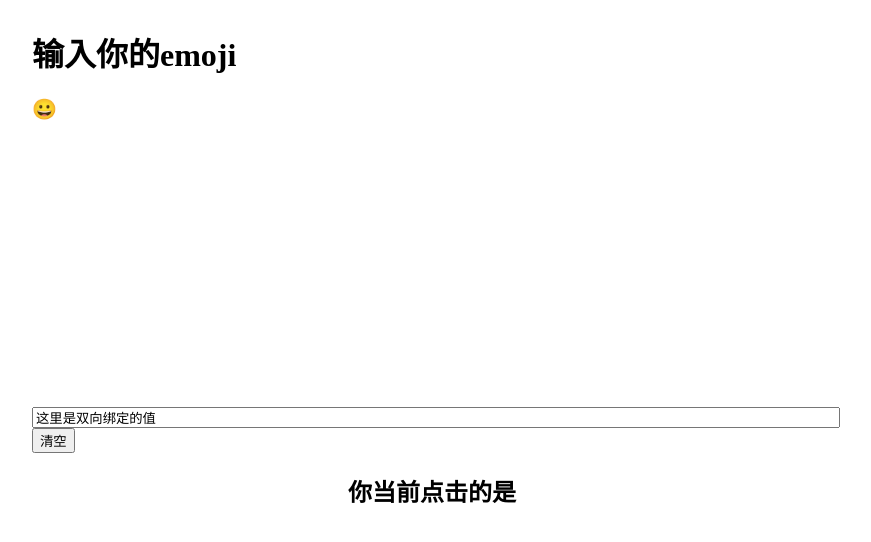
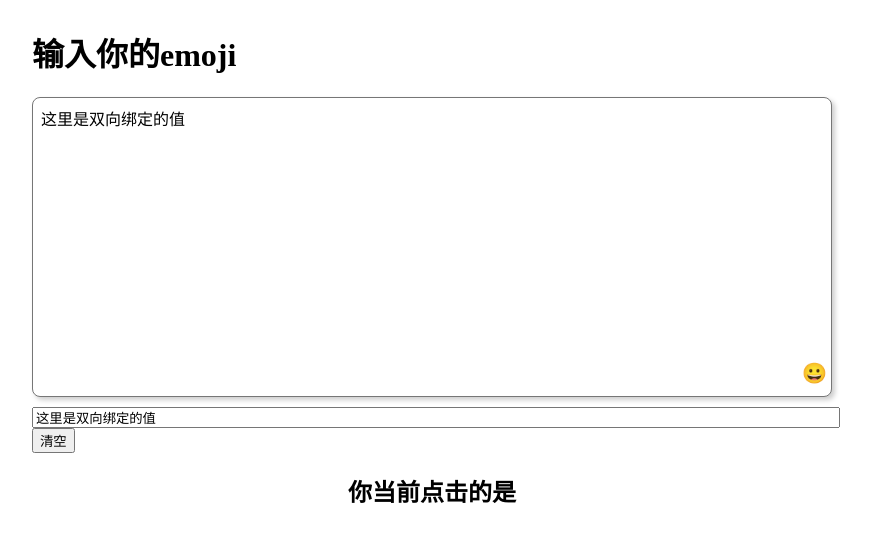
Before and after one commit to ADKcodeXD/Vue3-Emoji, a Vue app: page / in a window 1280 px wide. Shown: the top 542 px of the page, without its empty margins (208-1079 px from the left). Built offline with nearby package versions, Linux system fonts and the light colour scheme.

Commit message:
feat: 🎸 增加文本框选项 支持双向绑定 支持keepalive 支持默认选项卡

```diff
--- a/src/components/V3Emoji.vue
+++ b/src/components/V3Emoji.vue
@@ -1,11 +1,42 @@
 <template>
-  <div class="emoji-container" ref="EmojiEl">
+  <div id="EmojiItem" class="emoji-item" ref="EmojiEl">
+    <div class="emoji-container" v-if="!textArea">
       <div class="emoji-container-open-btn" @click="isPollupShow = !isPollupShow">
         <slot>😀</slot>
       </div>
       <PollUp
-      v-if="isPollupShow"
-      @click-emoji="(val:string) => emit('clickEmoji', val)"
+        v-if="(isPollupShow && !textArea) || keep"
+        v-show="keep ? isPollupShow : true"
+        @click-emoji="clickEmoji"
+        :size="size"
+        ref="pollUpEl"
+        :theme="theme"
+        :skin="skin"
+        :disableGroup="disableGroup"
+        :optionsName="optionsName"
+        :unicode-version="unicodeVersion"
+        :need-local="recent"
+        :defaultSelect="defaultSelect"
+        :fulldata="fulldata"
+      />
+    </div>
+    <div class="emoji-textarea" v-else>
+      <textarea
+        v-model="textValue"
+        ref="textarea"
+        :placeholder="textAreaOption.placeholder"
+        :rows="textAreaOption.rows"
+        :cols="textAreaOption.cols"
+        :style="{ resize: textAreaOption.resize }"
+      ></textarea>
+      <div class="emoji-textarea-pollup-container">
+        <div @click="isPollupShow = !isPollupShow" class="emoji-textarea-open-btn">
+          <slot>😀</slot>
+        </div>
+        <PollUp
+          v-if="(isPollupShow && textArea) || keep"
+          v-show="keep ? isPollupShow : true"
+          @click-emoji="clickEmoji"
           :size="size"
           :theme="theme"
           :skin="skin"
@@ -13,14 +44,17 @@
           :optionsName="optionsName"
           :unicode-version="unicodeVersion"
           :need-local="recent"
+          :defaultSelect="defaultSelect"
         />
+      </div>
+    </div>
   </div>
 </template>
 <script setup lang="ts">
 import '../assets/styles/V3Emoji.scss';
 import PollUp from './PollUp.vue';
-const emit = defineEmits(['clickEmoji', 'close']);
-withDefaults(
+const emit = defineEmits(['clickEmoji', 'close', 'update:modelValue', 'changeText']);
+const props = withDefaults(
   defineProps<{
     size?: 'mid' | 'small' | 'big'; //大小选项
     disableGroup?: string[]; //用于禁用部分组的 如果不需要自带的几个组 那就传进来
@@ -29,33 +63,108 @@ withDefaults(
     optionsName?: Emoji.JsonData; //用于重置板块名字
     theme?: 'dark' | 'default'; //支持暗黑或者亮色主题
     skin?: 'dark' | 'middark' | 'mid' | 'midlight' | 'light' | 'none'; //用于设置emoji的肤色设置
-    recent?: boolean;
+    recent?: boolean; //是否需要最近使用过的emoji
+    defaultSelect?: string; //默认选中某个板块
+    fulldata?: boolean; //是否将整个emoji发送出去
+    textArea?: boolean; //是否需要文本框
+    textAreaOption?: Emoji.TextAreaOptions; //文本框的配置项
+    modelValue?: string; //文本框的值
+    customSize?: Emoji.CustomSize; //自定义大小
+    keep?: boolean; //是否需要保持上次浏览的位置
   }>(),
   {
     size: 'mid',
-    disableGroup: () => [],
     unicodeVersion: 11,
     theme: 'default',
     skin: 'none',
     recent: false,
+    defaultSelect: 'Smileys & Emotion',
+    fulldata: false,
+    textArea: false,
+    modelValue: '',
+    keep: false,
     optionsName: () => {
       return {};
+    },
+    disableGroup: () => [],
+    textAreaOption: () => {
+      return {
+        placeholder: '请输入文字',
+        rows: 5,
+        cols: 30,
+        resize: 'none'
+      };
     }
   }
 );
+if (props.customSize) {
+  provide('customSize', props.customSize);
+}
+const textValue = ref(props.modelValue);
 const EmojiEl = ref();
+const textarea = ref();
+const start = ref(0); //记录光标的位置
+const end = ref(0); //记录光标的位置
 const isPollupShow = ref(false);
-const clickOutSize = (e: MouseEvent) => {
-  if (!EmojiEl.value?.contains(e.target as Node)) {
+const textAreaClickOutSide = (e: any) => {
+  let elment = e.target;
+  if (!elment) return false;
+  else {
+    while (elment.className && elment.className !== 'pollup') {
+      elment = elment.parentNode;
+    }
+    if (elment.className && elment.className === 'pollup') {
+      return false;
+    } else {
+      return true;
+    }
+  }
+};
+const clickOutSide = (e: MouseEvent) => {
+  if (!EmojiEl.value?.contains(e.target as HTMLElement) && textAreaClickOutSide(e)) {
     isPollupShow.value = false;
     emit('close');
   }
 };
+const clickEmoji = (emoji: Emoji.EmojiItem) => {
+  if (props.textArea) {
+    if (textarea.value) {
+      let front = textValue.value.substring(0, start.value);
+      let rear = textValue.value.substring(end.value, textValue.value.length);
+      textValue.value = front + emoji.emoji + rear;
+      start.value = front.length + emoji.emoji.length;
+      end.value = front.length + emoji.emoji.length;
+    }
+  }
+  emit('clickEmoji', props.fulldata ? emoji : emoji.emoji);
+};
+const recordCursor = (focus: boolean) => {
+  if (props.textArea && textarea.value) {
+    start.value = textarea.value.selectionStart;
+    end.value = textarea.value.selectionEnd;
+  }
+  focus ? (isPollupShow.value = false) : '';
+};
+watchEffect(() => {
+  emit('update:modelValue', textValue.value);
+  emit('changeText', textValue.value);
+});
+watch(props, val => {
+  textValue.value = props.modelValue;
+});
 onMounted(() => {
-  document.addEventListener('click', clickOutSize);
+  document.addEventListener('click', clickOutSide);
+  if (props.textArea) {
+    textarea.value?.addEventListener('blur', recordCursor);
+    textarea.value?.addEventListener('focus', recordCursor);
+  }
 });
 onBeforeUnmount(() => {
-  document.removeEventListener('click', clickOutSize);
+  document.removeEventListener('click', clickOutSide);
+  if (props.textArea) {
+    textarea.value?.removeEventListener('blur', recordCursor);
+    textarea.value?.removeEventListener('focus', recordCursor);
+  }
 });
 </script>
 
@@ -68,4 +177,32 @@ onBeforeUnmount(() => {
     cursor: pointer;
   }
 }
+.emoji-item {
+  width: 100%;
+  height: 100%;
+}
+.emoji-textarea {
+  position: relative;
+  width: 100%;
+  height: 100%;
+  textarea {
+    width: 100%;
+    height: 100%;
+    padding: 8px;
+    box-sizing: border-box;
+    border-radius: 8px;
+    font-size: 16px;
+    box-shadow: 3px 3px 5px rgba(0, 0, 0, 0.2);
+  }
+  .emoji-textarea-pollup-container {
+    font-size: 20px;
+    position: absolute;
+    bottom: 12px;
+    right: 5px;
+    z-index: 2;
+    .emoji-textarea-open-btn {
+      cursor: pointer;
+    }
+  }
+}
 </style>
```
Lines whose indentation alone changed are shown as unchanged.
